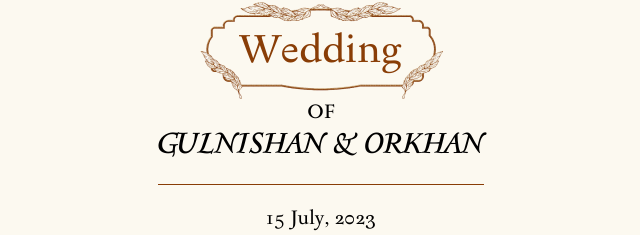
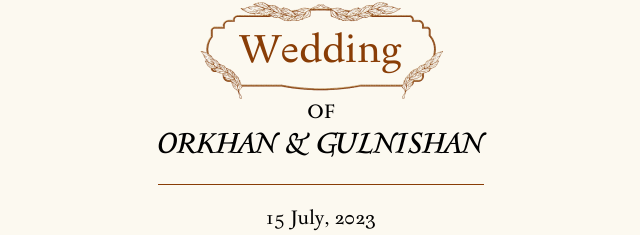
Before and after one commit to orkhan-huseyn/wedding, a React (Vite) app: page / in a window 1280 px wide. Shown: the part 241-476 px from the top of the page, without its empty margins (319-959 px from the left). Built offline with nearby package versions, Linux system fonts and the light colour scheme.

Commit message:
Move bey name to the front

```diff
--- a/index.html
+++ b/index.html
@@ -22,10 +22,10 @@
 			property="og:description"
 			content="15-th of July 2023, Imperial Restaurant, VIP saloon, Ganja city, AZ 2011, Azerbaijan"
 		/>
-		<meta property="title" content="Invitaton for Wedding of Gulnishan and Orkhan" />
+		<meta property="title" content="Invitaton for Wedding of Orkhan and Gulnishan" />
 		<meta
 			property="og:title"
-			content="Invitaton for Wedding of Gulnishan and Orkhan"
+			content="Invitaton for Wedding of Orkhan and Gulnishan"
 		/>
 		<meta name="image" content="/metaImage.png" />
 		<meta name="og:image" content="/metaImage.png" />
--- a/src/App.tsx
+++ b/src/App.tsx
@@ -71,7 +71,7 @@ function App() {
 						borderBottom: `1px solid ${colors.brown}`,
 					}}
 				>
-					Gulnishan &amp; Orkhan
+					Orkhan &amp; Gulnishan
 				</Text>
 
 				<Text
```
